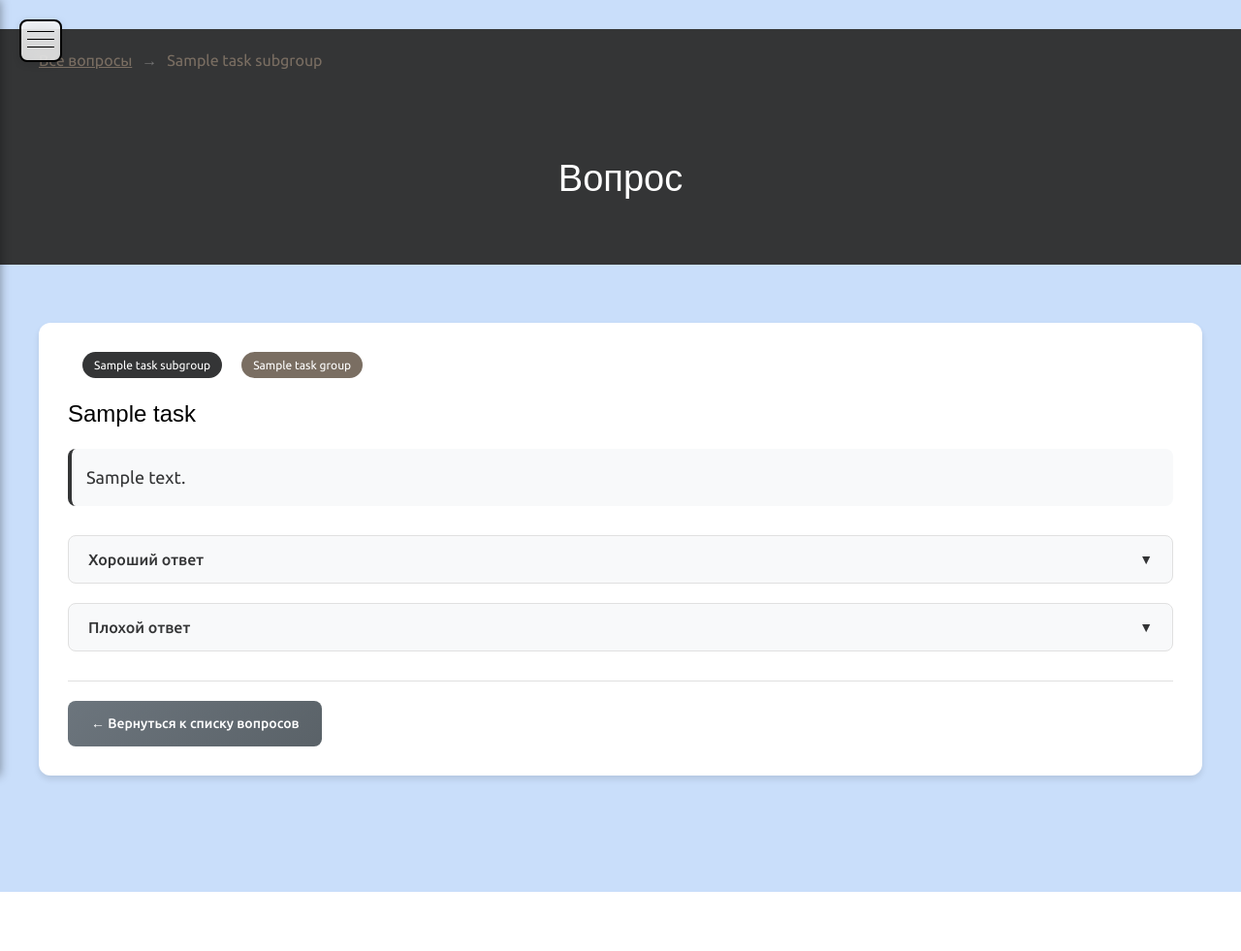
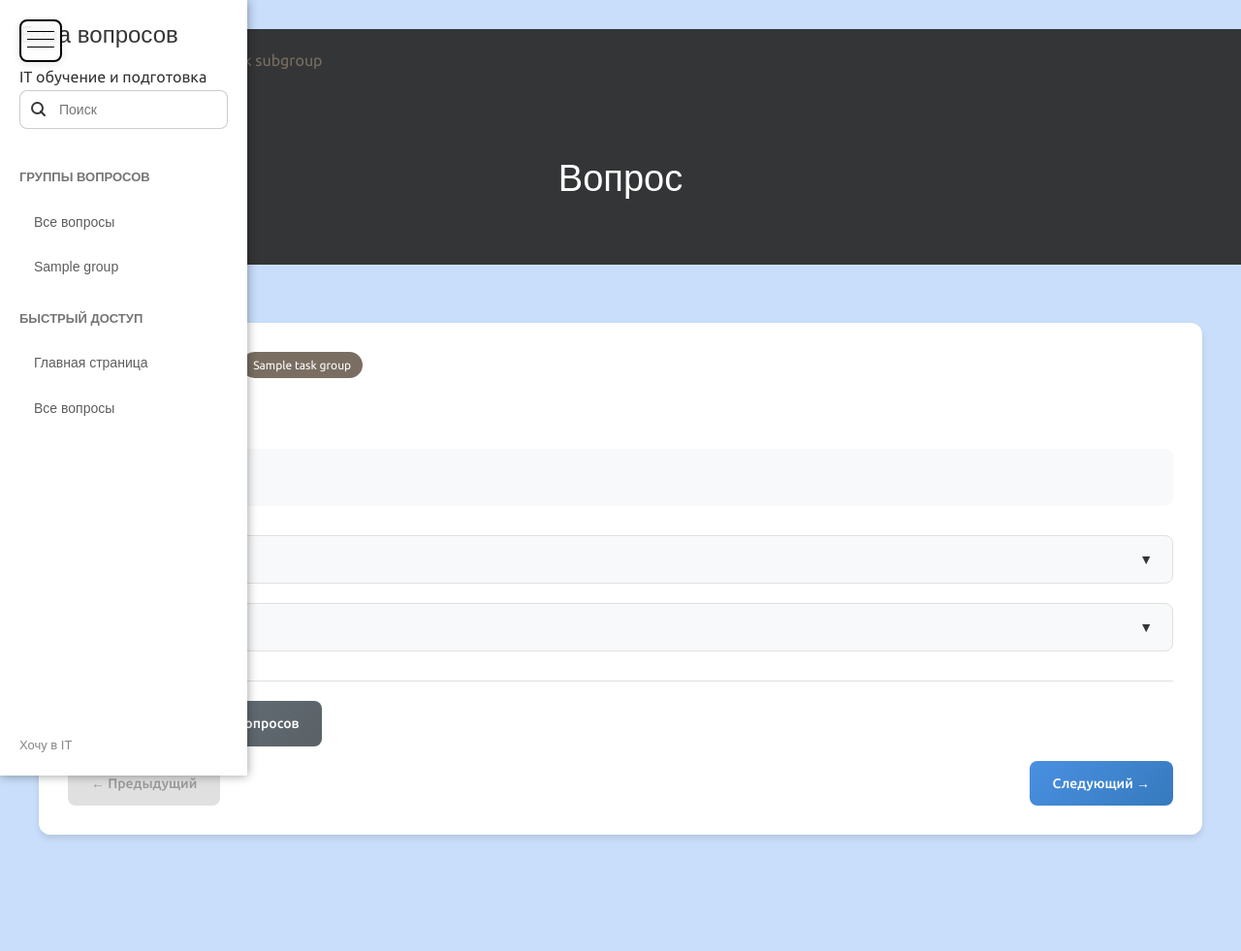
Before and after one commit to nurislam223/support_it, a FastAPI app: template app/templates/question_detail.html in a window 1280 px wide. Shown: the whole page at 97% size. Before the commit the page ends 920 px from the top, so only its background shows below. Run offline with FastAPI, Linux system fonts and the light colour scheme; the template is opened without the code that fills it: most values are stand-ins (such as "Sample title", 1, 10 or a date in 2020); parts of the project's set-up code (start-up, migrations or seed data) failed here and were passed over; some web fonts are replaced.

Commit message:
update branch

```diff
--- a/app/main.py
+++ b/app/main.py
@@ -102,6 +102,18 @@ def get_question_detail_page(request: Request, task_id: int, db: Session = Depen
     if not task:
         raise HTTPException(status_code=404, detail="Вопрос не найден")
 
+    # Получаем все вопросы той же подгруппы для навигации
+    all_tasks = crud.get_tasks(db)
+    subgroup_tasks = [t for t in all_tasks if t.task_subgroup_id == task.task_subgroup_id]
+    subgroup_tasks.sort(key=lambda x: x.id)
+
+    # Находим текущий индекс
+    current_index = next((i for i, t in enumerate(subgroup_tasks) if t.id == task_id), -1)
+
+    # Определяем предыдущий и следующий вопросы
+    prev_task = subgroup_tasks[current_index - 1] if current_index > 0 else None
+    next_task = subgroup_tasks[current_index + 1] if current_index < len(subgroup_tasks) - 1 else None
+
     subgroups = crud.get_task_subgroups(db)
     groups = crud.get_task_groups(db)
     is_admin = user.is_admin if user else False
@@ -112,6 +124,8 @@ def get_question_detail_page(request: Request, task_id: int, db: Session = Depen
         "subgroups": subgroups,
         "groups": groups,
         "is_admin": is_admin,
+        "prev_task": prev_task,
+        "next_task": next_task,
     })
 
 @app.get("/add-question")
--- a/app/static/css/styles.css
+++ b/app/static/css/styles.css
@@ -59,6 +59,22 @@ nav.sidebar {
   overflow-y: auto;
   transform: translateX(-100%);
   transition: transform 0.3s ease;
+}
+
+/* Desktop: sidebar always visible */
+@media (min-width: 769px) {
+  nav.sidebar {
+    transform: translateX(0);
+    position: fixed;
+  }
+
+  main.with-sidebar {
+    margin-left: var(--sidebar-width);
+  }
+
+  .mobile-menu-btn {
+    display: none;
+  }
 }
 
 .sidebar.active {
@@ -775,6 +791,57 @@ main {
   box-shadow: 0 4px 12px rgba(108, 117, 125, 0.3);
 }
 
+/* Question navigation (prev/next) */
+.question-navigation {
+  display: flex;
+  gap: 10px;
+  margin-top: 15px;
+  justify-content: space-between;
+}
+
+.btn-nav {
+  display: inline-block;
+  padding: 12px 24px;
+  font-family: 'Ubuntu', sans-serif;
+  font-size: 14px;
+  font-weight: 500;
+  color: white;
+  background: linear-gradient(135deg, #4A90E2 0%, #357ABD 100%);
+  text-decoration: none;
+  border-radius: 8px;
+  transition: all 0.3s ease;
+}
+
+.btn-nav:hover {
+  background: linear-gradient(135deg, #357ABD 0%, #2868A8 100%);
+  transform: translateY(-2px);
+  box-shadow: 0 4px 12px rgba(74, 144, 226, 0.3);
+}
+
+.btn-nav-disabled {
+  display: inline-block;
+  padding: 12px 24px;
+  font-family: 'Ubuntu', sans-serif;
+  font-size: 14px;
+  font-weight: 500;
+  color: #999;
+  background: #e0e0e0;
+  border-radius: 8px;
+  cursor: not-allowed;
+}
+
+@media (max-width: 768px) {
+  .question-navigation {
+    flex-direction: column;
+  }
+
+  .btn-nav,
+  .btn-nav-disabled {
+    width: 100%;
+    text-align: center;
+  }
+}
+
 @media (max-width: 768px) {
   .question-admin-actions {
     flex-direction: column;
@@ -793,4 +860,13 @@ main {
     font-size: 14px;
     padding: 12px 15px;
   }
+
+  .navigation-links {
+    flex-direction: column;
+  }
+
+  .btn-back,
+  .question-navigation {
+    width: 100%;
+  }
 }
--- a/app/templates/question_detail.html
+++ b/app/templates/question_detail.html
@@ -89,6 +89,20 @@
 
             <div class="navigation-links">
               <a href="/questions" class="btn-back">← Вернуться к списку вопросов</a>
+
+              <div class="question-navigation">
+                {% if prev_task %}
+                <a href="/question/{{ prev_task.id }}" class="btn-nav">← Предыдущий</a>
+                {% else %}
+                <span class="btn-nav-disabled">← Предыдущий</span>
+                {% endif %}
+
+                {% if next_task %}
+                <a href="/question/{{ next_task.id }}" class="btn-nav">Следующий →</a>
+                {% else %}
+                <span class="btn-nav-disabled">Следующий →</span>
+                {% endif %}
+              </div>
             </div>
           </div>
         </div>
--- a/app/templates/sidebar_questions.html
+++ b/app/templates/sidebar_questions.html
@@ -15,9 +15,9 @@
 <div class="sidebar-section">
   <h2 class="section-title">Группы вопросов</h2>
   <div class="nav-list">
-    <div class="nav-item" tabindex="0" role="button" onclick="filterByGroup('all')">Все вопросы</div>
+    <a href="/questions" class="nav-item" tabindex="0">Все вопросы</a>
     {% for group in groups %}
-    <div class="nav-item" tabindex="0" role="button" onclick="filterByGroup({{ group.id }})">{{ group.name }}</div>
+    <a href="/questions?group_id={{ group.id }}" class="nav-item" tabindex="0">{{ group.name }}</a>
     {% endfor %}
   </div>
 </div>
@@ -35,17 +35,3 @@
 </div>
 
 <div class="footer-note">Хочу в IT</div>
-
-<script>
-  function filterByGroup(groupId) {
-    const groupSelect = document.getElementById('group-select');
-    groupSelect.value = groupId;
-    updateSubgroups();
-  }
-
-  function filterBySubgroup(subgroupId) {
-    const subgroupSelect = document.getElementById('subgroup-select');
-    subgroupSelect.value = subgroupId;
-    filterQuestions();
-  }
-</script>
```
Also changed, not shown: 1 other file.
